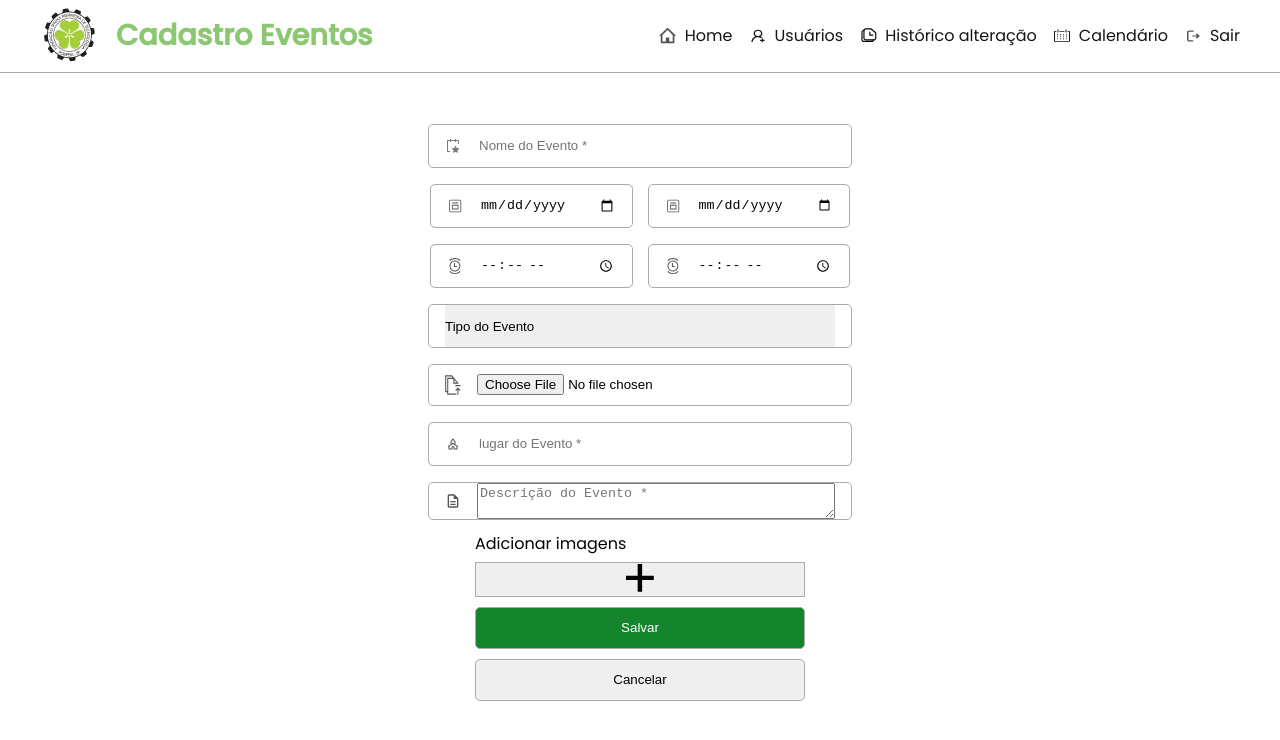
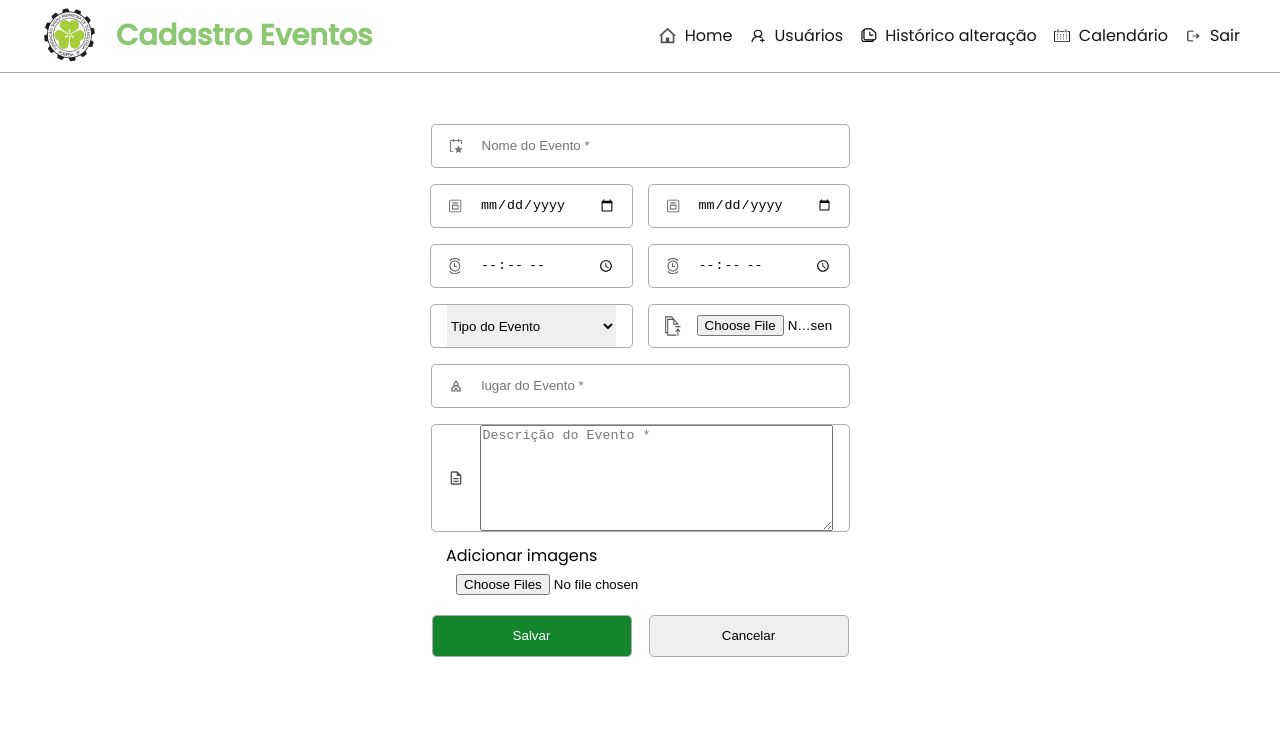
Before and after one commit to VitorCarvalho1/agendamento_eventos, an Angular app: page /cad-eventos in a window 1280 px wide. Shown: the top 740 px of the page. Built offline with nearby package versions, Linux system fonts and the light colour scheme.

Commit message:
Nova atualização...

```diff
--- a/src/app/app.module.ts
+++ b/src/app/app.module.ts
@@ -7,12 +7,14 @@ import { AppComponent } from './app.component';
 import { HomeComponent } from './home/home.component';
 import { CadAdmComponent } from './cad-adm/cad-adm.component';
 import { CadEventosComponent } from './cad-eventos/cad-eventos.component';
+import { LoginComponent } from './login/login.component';
 
 
 @NgModule({
   declarations: [
     AppComponent,
     HomeComponent,
+    LoginComponent,
     TabelaAdmComponent,
     CalendarioComponent,
     CadAdmComponent,
--- a/src/app/app.routing.module.ts
+++ b/src/app/app.routing.module.ts
@@ -5,10 +5,12 @@ import { RouterModule, Routes } from "@angular/router";
 import { HomeComponent } from "./home/home.component";
 import { CadAdmComponent } from './cad-adm/cad-adm.component';
 import { CadEventosComponent } from './cad-eventos/cad-eventos.component';
+import { LoginComponent } from './login/login.component';
 
 
 const routes: Routes = [
     {path: '',component: HomeComponent},
+    {path: 'login',component: LoginComponent},
     {path: 'tabela-adm',component: TabelaAdmComponent},
     {path: 'calendario',component: CalendarioComponent},
     {path: 'cad-adm', component: CadAdmComponent},
--- a/src/app/cad-eventos/cad-eventos.component.html
+++ b/src/app/cad-eventos/cad-eventos.component.html
@@ -17,31 +17,32 @@
 </header>
 
 <form>
-    <div class="campo">
+    <div class="campoEvento">
         <img src="../../assets/evento.svg">
         <input id="nome" type="text" placeholder="Nome do Evento *" required>
     </div>
     <div class="campoDate">
-        <div class="campo">
+        <div class="campoEvento">
             <img src="../../assets/dataEvento.svg">
             <input id="dataInicio" type="date" required>
         </div>
-        <div class="campo">
+        <div class="campoEvento">
             <img src="../../assets/dataEvento.svg">
             <input id="dataFim" type="date" required>
         </div>
     </div>
     <div class="campoDate">
-        <div class="campo">
+        <div class="campoEvento">
             <img src="../../assets/hora.svg">
             <input id="horaInicio" type="time" required>
         </div>
-        <div class="campo">
+        <div class="campoEvento">
             <img src="../../assets/hora.svg">
             <input id="horaFim" type="time" required>
         </div>
     </div>
-    <div class="campo">
+    <div class="campoDate">
+        <div class="campoEvento">
             <select id="tipoEventos">
                 <img src="../../assets/tipoEvento.svg">
                 <option value="valor1" selected>Tipo do Evento</option>
@@ -49,33 +50,27 @@
                 <option value="valor3">Valor 3</option>
             </select>
         </div>
-    <div class="campo">
+        <div class="campoEvento">
             <img src="../../assets/anexo.svg">
             <input id="Anexo" type="file" placeholder="Anexar arquivo *" required>
         </div>
-    <div class="campo">
+    </div>
+    <div class="campoEvento">
         <img src="../../assets/lugar.svg">
         <input id="local" type="text" placeholder="lugar do Evento *" required>
     </div>
-    <div class="campo">
+    <div class="campoEvento">
         <img src="../../assets/descricao.svg">
         <textarea style="resize: 278px" id="descricao" placeholder="Descrição do Evento *"></textarea>
     </div>
 
-    <div id="img">
+    <div id="AddImg">
         <label>Adicionar imagens</label>
-        <div class="card-body">
-            <div class="title">
-                <button class="btn-img" type="submit"><img src="assets/mais.svg"></button>
-            </div>
+        <input type="file" name="arquivos" accept="image/png, image/jpeg"  multiple />
     </div>
 
-    </div>
-
-    <div class="form-btn">
+    <div class="btn-evento">
         <button class="btn btn-primary" type="submit">Salvar</button>
-    </div>
-    <div class="form-btn1">
         <button class="btn">Cancelar</button>
     </div>
 </form>
--- a/src/app/cad-eventos/cad-eventos.component.scss
+++ b/src/app/cad-eventos/cad-eventos.component.scss
@@ -1,9 +1,38 @@
+textarea{
+    position: relative;
+    height: 100px;
+}
+
 #tipoEventos{
-    -webkit-appearance: none;
     width: 100%;
     height: 42px;
     border: 0px solid;
 
+}
+#AddImg{
+    display: flex;
+    flex-direction: column;
+    align-items: flex-start;
+    margin-right: 115px;
+    text-align: right;
+
+    input{
+        padding: 10px;
+    }
+}
+
+.btn-img{
+    width: 120px;
+    height: 140px;
+}
+
+.btn-evento{
+    gap: 17px;
+    display: flex;
+
+    button{
+        width: 200px;
+    }
 }
 
 .campoDate{
@@ -12,3 +41,29 @@
     width: 100%;
     max-width: 420px;
 }
+
+.campoEvento{
+    width: 100%;
+    max-width: 385px;
+    padding: 0px 16px;
+    border-radius: 5px;
+    border: 1px solid #ABABAB;
+    display: flex;
+    align-items: center;
+    gap: 16px;
+    margin-bottom: 16px;
+
+    img{
+        width: 16px;
+    }
+
+    input{
+        width: 100%;
+        border: none;
+        line-height: 40px;
+
+        &:focus{
+            outline: none;
+        }
+    }
+}
--- a/src/app/cad-eventos/cad-eventos.component.ts
+++ b/src/app/cad-eventos/cad-eventos.component.ts
@@ -7,7 +7,9 @@ import { Component, OnInit } from '@angular/core';
 })
 export class CadEventosComponent implements OnInit {
 
-  constructor() { }
+  constructor() {
+
+  }
 
   ngOnInit(): void {
   }
--- /dev/null
+++ b/src/app/login/login.component.html
@@ -0,0 +1,35 @@
+<header>
+    <div class="container">
+        <div class="imgHome">
+            <img src="./../../assets/logo.png" alt="logo-fnst">
+            <h1>Cadastro Administradores</h1>
+        </div>
+        <nav>
+            <ul>
+                <li><a routerLink="/"><img src="assets/home.svg">Home</a></li>
+                <li><a routerLink="/tabela-adm"><img src="assets/usuario.svg">Usuários</a></li>
+                <li><a routerLink="/"><img src="assets/historico.svg">Histórico alteração</a></li>
+                <li><a routerLink="/"><img src="assets/calendario.svg">Calendário</a></li>
+                <li><a routerLink="/"><img src="assets/sair.svg">Sair</a></li>
+            </ul>
+        </nav>
+    </div>
+</header>
+
+<form>
+    <img src="../../assets/img-login.svg">
+    <div class="campoLogin">
+        <img src="../../assets/nome.svg" alt="">
+        <input id="nome" type="text" placeholder="Nome *" required>
+    </div>
+    <div class="campoLogin">
+        <img src="../../assets/senha.svg" alt="">
+        <input id="senha" type="password" placeholder="Senha *" required>
+    </div>
+    <div>
+        <a href="#">Esqueceu a senha?</a>
+    </div>
+    <div class="form-btn">
+        <button class="btn btn-primary" type="submit">Acessar</button>
+    </div>
+</form>
--- /dev/null
+++ b/src/app/login/login.component.ts
@@ -0,0 +1,15 @@
+import { Component, OnInit } from '@angular/core';
+
+@Component({
+  selector: 'app-login',
+  templateUrl: './login.component.html',
+  styleUrls: ['./login.component.scss']
+})
+export class LoginComponent implements OnInit {
+
+  constructor() { }
+
+  ngOnInit(): void {
+  }
+
+}
--- a/src/styles.scss
+++ b/src/styles.scss
@@ -284,7 +284,7 @@ form{
 
     .campo{
         width: 100%;
-        max-width: 390px;
+        max-width: 350px;
         padding: 0px 16px;
         border-radius: 5px;
         border: 1px solid #ABABAB;
@@ -310,7 +310,7 @@ form{
 
     button{
         text-align: center;
-        width: 330px;
+        width: 385px;
         margin-top: 10px;
         border: 1px solid #ABABAB;
     }
```
Also changed, not shown: src/app/login/login.component.scss (added), src/assets/img-login.svg (added), 1 other file (tests, documents, lock files or other folders). Lines whose indentation alone changed are shown as unchanged.
